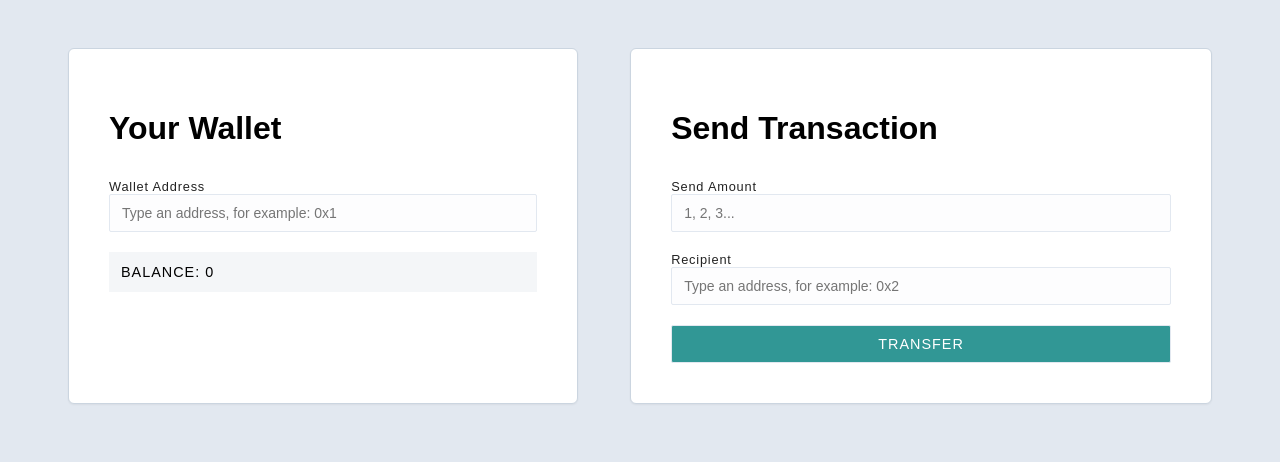
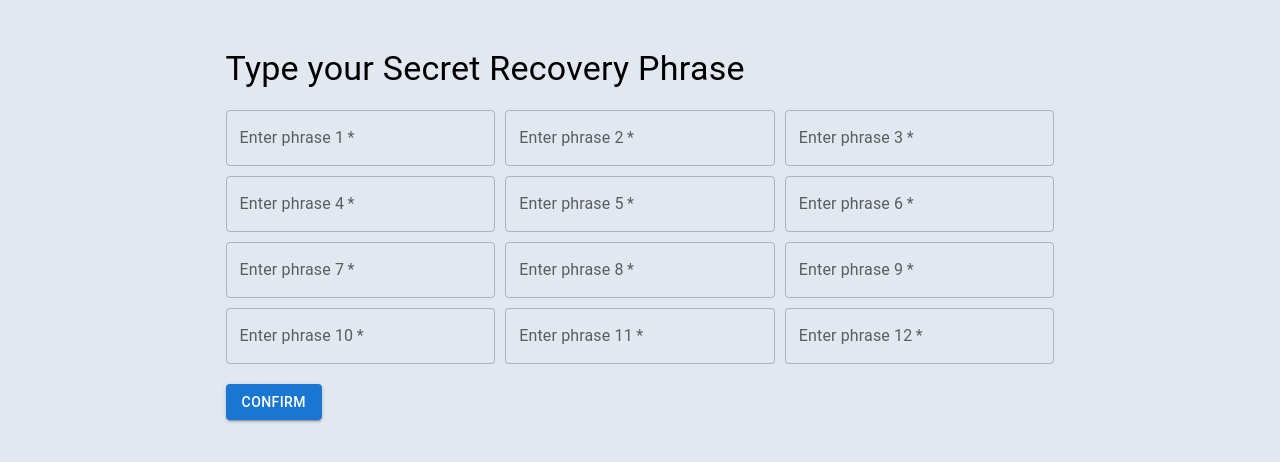
Before and after one commit to exoriri/week1-ECDSA-node, a React (Vite) app in the folder client/: page / in a window 1280 px wide. Shown: the top 462 px of the page. Built offline with nearby package versions, Linux system fonts and the light colour scheme.

Commit message:
feat: phrases on server & phrases field on client

```diff
--- a/client/package.json
+++ b/client/package.json
@@ -9,6 +9,9 @@
     "preview": "vite preview"
   },
   "dependencies": {
+    "@emotion/react": "^11.10.6",
+    "@emotion/styled": "^11.10.6",
+    "@mui/material": "^5.11.13",
     "axios": "^0.27.2",
     "ethereum-cryptography": "^1.2.0",
     "react": "^18.2.0",
--- a/client/src/App.jsx
+++ b/client/src/App.jsx
@@ -2,10 +2,16 @@ import Wallet from "./Wallet";
 import Transfer from "./Transfer";
 import "./App.scss";
 import { useState } from "react";
+import { Authentification } from "./views/Authentication";
 
 function App() {
   const [balance, setBalance] = useState(0);
   const [address, setAddress] = useState("");
+  const [pk, setPk] = useState(null);
+
+  if (!pk) {
+    return <Authentification />
+  }
 
   return (
     <div className="app">
--- /dev/null
+++ b/client/src/views/Authentication.jsx
@@ -0,0 +1,37 @@
+import { TextField, Typography, Button } from "@mui/material";
+import styled from "@emotion/styled";
+
+const InputGrid = styled.div`
+  display: grid;
+  grid-template-columns: 1fr 1fr 1fr;
+  gap: 10px;
+  margin: 20px 0;
+`;
+
+const Container = styled.div`
+  width: 70%;
+  margin: 0 auto;
+`;
+
+const fields = Array(12).fill(0);
+
+export const Authentification = () => {
+  return (
+    <Container>
+      <Typography variant="h4" component="h2">
+        Type your Secret Recovery Phrase
+      </Typography>
+      <InputGrid>
+        {fields.map((field, i) => (
+          <TextField
+            required
+            id="outlined-basic"
+            label={`Enter phrase ${i + 1}`}
+            variant="outlined"
+          />
+        ))}
+      </InputGrid>
+      <Button variant="contained">Confirm</Button>
+    </Container>
+  );
+};
```
Also changed, not shown: 2 other files (tests, documents, lock files or other folders).
